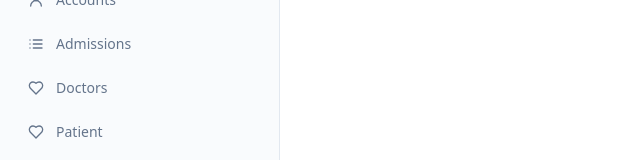
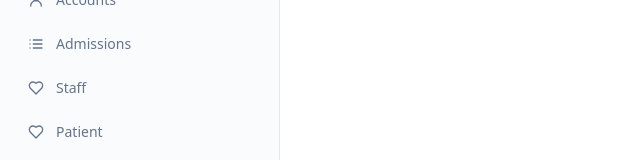
Before and after one commit to osama1403/HospitalERP, a React (Vite) app: page / in a window 1280 px wide. Shown: the part 226-386 px from the top of the page, without its empty margins (0-640 px from the left). Built offline with nearby package versions, Linux system fonts and the light colour scheme; no server answers.

Commit message:
fixed link

```diff
--- a/src/Layouts/links.ts
+++ b/src/Layouts/links.ts
@@ -44,10 +44,10 @@ const links = {
     to: '/admissions',
     text: 'Admissions'
   },
-  doctors: {
+  staff: {
     icon: Heart,
-    to: '/doctors',
-    text: 'Doctors'
+    to: '/staff',
+    text: 'Staff'
   },
   patient: {
     icon: Heart,
@@ -63,7 +63,7 @@ export const getLinksForRole = (role: string): navigationLink[] => {
   let result: navigationLink[] = []
   switch (role) {
     case 'ADMIN': {
-      result = [links.home, links.departments, links.register, links.accounts, links.admissions, links.doctors,links.patient]
+      result = [links.home, links.departments, links.register, links.accounts, links.admissions, links.staff,links.patient]
     }
   }
   return result
```
